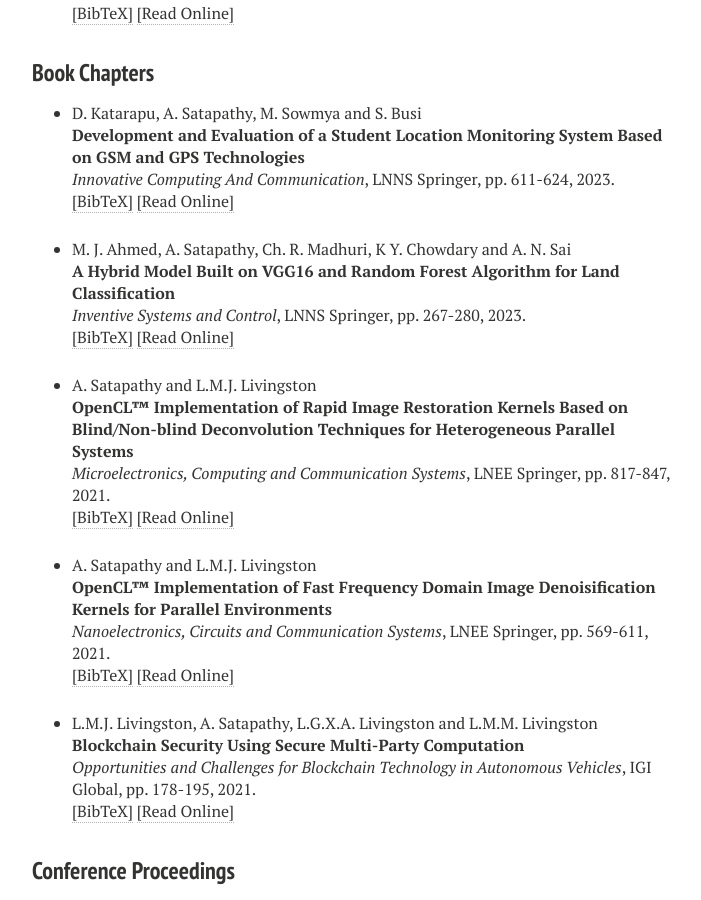
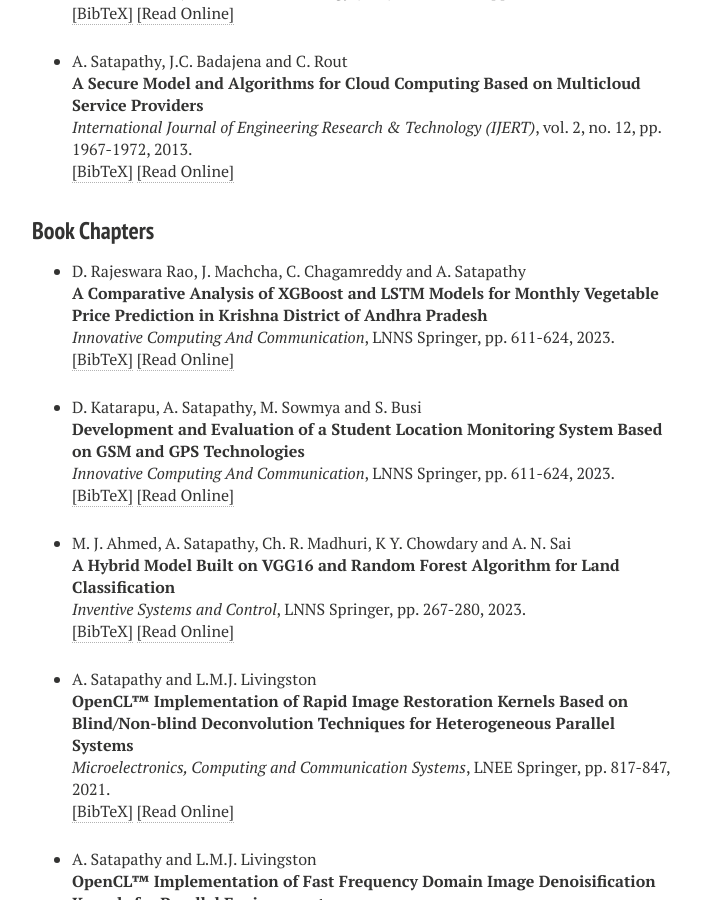
Before and after one commit to ashutoshsatapathy1990/ashutoshsatapathy1990.github.io, a Jekyll site: the page built from publications.md, in a window 1280 px wide and 900 px high, scrolled down 1453 px. Shown: the whole window, without its empty margins (288-989 px from the left). Built offline with Jekyll 4.4.1, drawn with Linux system fonts in a browser that asks for light colours; nearby versions of some CDN libraries; some of the changed text lies outside the part shown.

Commit message:
Update publications.html

```diff
--- a/_layouts/publications.html
+++ b/_layouts/publications.html
@@ -84,6 +84,34 @@ div.bibtex pre { font-size: 75%; overflow: auto;  width: 100%; padding: 0em 0em;
 
 <h3 style="margin-bottom:0px;padding-top:10px;">Journals</h3>
 <ul class="biblist">
+
+<!-- Item: satapathy2025semantic -->
+<li ><p>
+ A. Satapathy, P. Vallabhaneni, and M. Indugula<br><b>Semantic Segmentation of Tuberculosis Bacilli from Microscopic Sputum Smear Images Using TransUNet</b><br>
+<i>International Journal of Image, Graphics and Signal Processing (IJIGSP)</i>,
+vol. 17,
+no. 6,
+pp. 19 - 37,
+2025.
+<br />
+<a href="javascript:toggleBibtex('satapathy2025semantic')">[BibTeX]</a>
+<a href="https://www.mecs-press.org/ijigsp/ijigsp-v17-n6/v17n6-2.html" target="_blank">[Read Online]</a>
+</p>
+<div id="bib_satapathy2025semantic" class="bibtex noshow">
+<pre>
+@article{satapathy2025semantic,
+  title={Semantic Segmentation of Tuberculosis Bacilli from Microscopic Sputum Smear Images Using TransUNet},
+  author={Satapathy, Ashutosh and Vallabhaneni, Praneeth and Indugula, Manisha},
+  journal={International Journal of Image, Graphics and Signal Processing (IJIGSP)},
+  volume={17},
+  number={6},
+  pages={19--37},
+  year={2025}
+}
+</pre>
+</div>
+</li>
+
 <!-- Item: sai2025fuzzy -->
 <li ><p>
  G. Sai Varshitha, S. Charan, D. Rajeswara Rao, G. Akhila, and A. Satapathy<br><b>A Fuzzy Inference System for Disease Diagnosis Through Blood Report Analysis</b><br>
@@ -339,6 +367,33 @@ pp. 1967-1972,
 
 <h3 style="margin-bottom:0px;padding-top:10px;">Book Chapters</h3>
 <ul class="biblist">
+
+<!-- Item: rao2024comparative -->
+<li ><p>
+D. Rajeswara Rao, J. Machcha, C. Chagamreddy and A. Satapathy
+<br><b>A Comparative Analysis of XGBoost and LSTM Models for Monthly Vegetable Price Prediction in Krishna District of Andhra Pradesh</b><br>
+<i>Innovative Computing And Communication</i>,
+LNNS Springer,
+pp. 611-624,
+2023.
+<br />
+<a href="javascript:toggleBibtex('rao2024comparative')">[BibTeX]</a>
+<a href= "https://link.springer.com/chapter/10.1007/978-981-96-6515-0_41" target="_blank">[Read Online]</a>
+</p>
+<div id="bib_rao2024comparative" class="bibtex noshow">
+<pre>
+@inproceedings{rao2024comparative,
+  title={Comparative Analysis of XGBoost and LSTM Models for Monthly Vegetable Price Prediction in Krishna District of Andhra Pradesh},
+  author={Rao, D Rajeswara and Machcha, Jaswanthi and Chagamreddy, Chandrika and Satapathy, Ashutosh},
+  booktitle={International Conference on Micro-Electronics and Telecommunication Engineering},
+  pages={575--587},
+  year={2025},
+  organization={Springer}
+}
+</pre></div>
+
+</li>
+
 <!-- Item: katarapu2023development -->
 <li ><p>
 D. Katarapu, A. Satapathy, M. Sowmya and S. Busi
```
